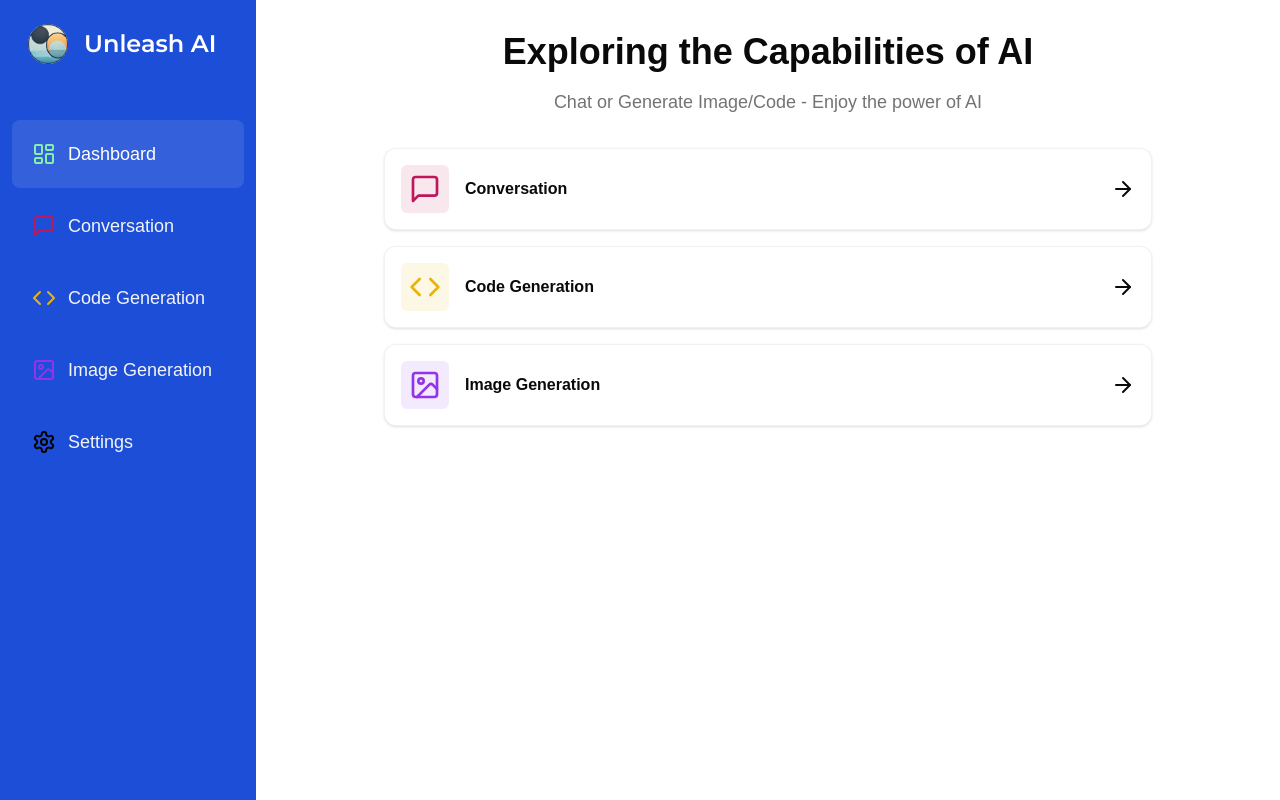
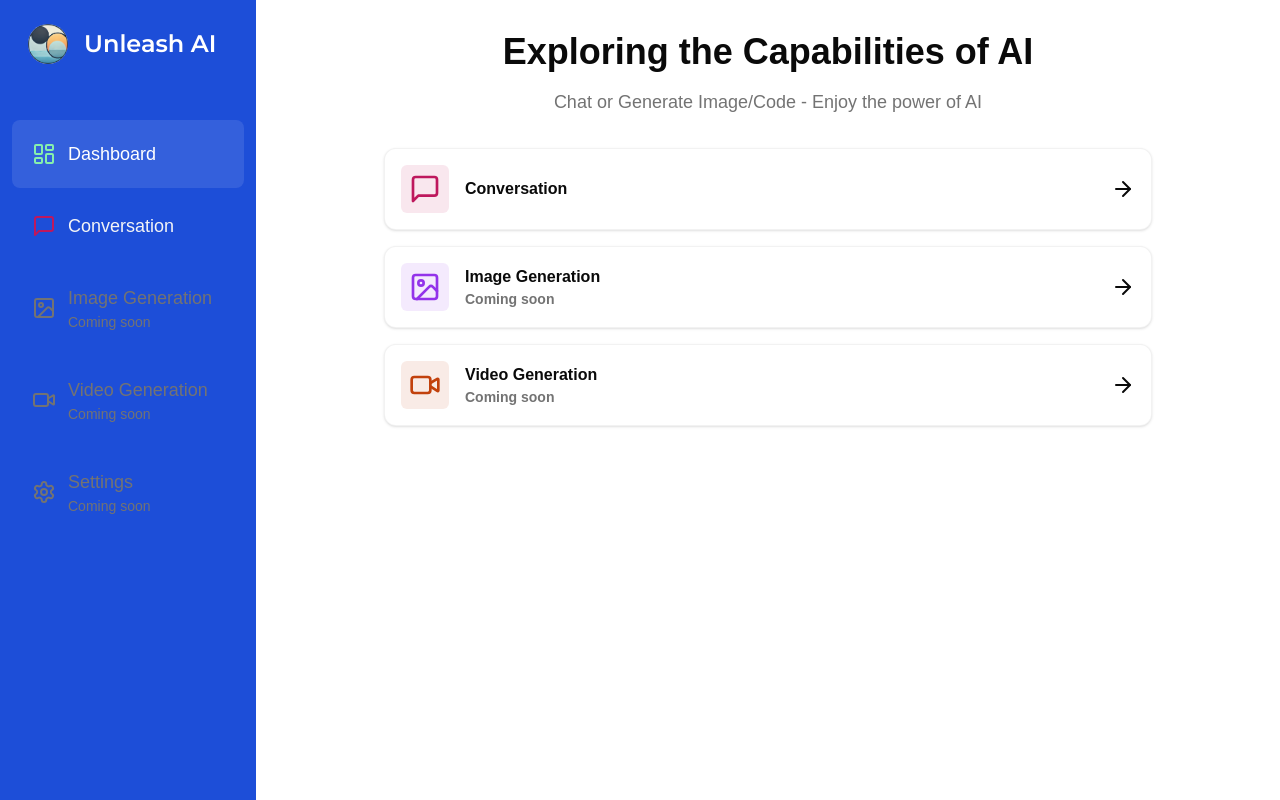
Before and after one commit to shelton-xiaoteng-ma/unleash-ai, a Next.js app: page /dashboard in a window 1280 px wide. Built offline with nearby package versions, Linux system fonts and the light colour scheme; no server answers.

Commit message:
Update UI: dashboard & conversation

```diff
--- a/src/app/(dashboard)/conversation/page.tsx
+++ b/src/app/(dashboard)/conversation/page.tsx
@@ -9,9 +9,9 @@ import {
   useSendMessage,
 } from "@/features/conversation/api/use-send-message";
 import { zodResolver } from "@hookform/resolvers/zod";
-import { MessageSquare } from "lucide-react";
+import { Loader, MessageSquare } from "lucide-react";
 import Image from "next/image";
-import { useState } from "react";
+import { useEffect, useRef, useState } from "react";
 import { useForm } from "react-hook-form";
 import ReactMarkdown from "react-markdown";
 import * as z from "zod";
@@ -21,7 +21,8 @@ export default function ConversationPage() {
   const [messages, setMessages] = useState<sendMessageResponseType["messages"]>(
     []
   );
-  const mutation = useSendMessage();
+  const { mutate, isPending } = useSendMessage();
+  const scrollRef = useRef<HTMLDivElement>(null);
 
   const form = useForm<z.infer<typeof formSchema>>({
     resolver: zodResolver(formSchema),
@@ -31,19 +32,30 @@ export default function ConversationPage() {
   });
 
   const onSubmit = async (values: z.infer<typeof formSchema>) => {
-    mutation.mutate(
+    messages.push({
+      role: "user",
+      content: values["prompt"],
+    });
+    setMessages(messages);
+    mutate(
       { message: values["prompt"] },
       {
-        onSuccess: (data) => {
+        onSuccess: (data: sendMessageResponseType) => {
           setMessages(data.messages);
           form.reset();
         },
-        onError: (error) => {
+        onError: (error: Error) => {
           console.log(error.message);
         },
       }
     );
   };
+
+  useEffect(() => {
+    if (scrollRef.current) {
+      scrollRef.current.scrollTop = scrollRef.current.scrollHeight;
+    }
+  }, [messages]);
 
   return (
     <div className="flex flex-col h-[calc(100vh-80px)]">
@@ -55,9 +67,23 @@ export default function ConversationPage() {
         bgColor="bg-pink-700/10"
       />
       <div className="px-4 lg:px-8 flex flex-col flex-1 overflow-hidden">
-        <div className="flex-1 overflow-y-auto">
+        <div className="flex-1 overflow-y-auto" ref={scrollRef}>
           <div className="relative min-h-full">
-            <div className="absolute inset-0 bg-[url('/logo.png')] bg-no-repeat bg-center bg-[length:60%] opacity-20"></div>
+            <div className="absolute inset-0 bg-[url('/logo.png')] bg-no-repeat bg-center bg-[length:40%] opacity-20"></div>
+            {isPending && (
+              <div className="absolute inset-0 flex flex-col items-center justify-center">
+                <Loader className="text-muted-foreground size-20 animate-spin" />
+                <p className="text-muted-foreground text-xl">Thinking...</p>
+              </div>
+            )}
+            {!isPending && messages.length === 0 && (
+              <div className="absolute inset-0 flex flex-col items-center justify-center">
+                <p className="text-muted-foreground text-lg">
+                  Start your conversation
+                </p>
+              </div>
+            )}
+            {messages.length !== 0 && (
               <div className="relative z-10 space-y-4 p-4">
                 {messages.map(
                   (
@@ -67,7 +93,9 @@ export default function ConversationPage() {
                     <div
                       key={index}
                       className={`flex ${
-                      message.role === "user" ? "justify-end" : "justify-start"
+                        message.role === "user"
+                          ? "justify-end"
+                          : "justify-start"
                       }`}
                     >
                       <div
@@ -104,6 +132,7 @@ export default function ConversationPage() {
                   )
                 )}
               </div>
+            )}
           </div>
         </div>
 
@@ -125,7 +154,7 @@ export default function ConversationPage() {
                   <FormItem className="col-span-12 lg:col-span-10">
                     <FormControl className="m-0 p-0">
                       <Input
-                        disabled={mutation.isPending}
+                        disabled={isPending}
                         placeholder="Send message to AI"
                         {...field}
                         className="border-0 outline-none focus-visible:ring-0 focus-visible:ring-transparent"
@@ -135,7 +164,7 @@ export default function ConversationPage() {
                 )}
               />
               <Button
-                disabled={mutation.isPending}
+                disabled={isPending}
                 variant="ghost"
                 size="icon"
                 className="rounded-full relative hover:bg-pink-700/20 col-span-12 ml-auto lg:col-span-2"
--- a/src/app/(dashboard)/dashboard/page.tsx
+++ b/src/app/(dashboard)/dashboard/page.tsx
@@ -2,7 +2,7 @@
 
 import { Card } from "@/components/ui/card";
 import { cn } from "@/lib/utils";
-import { ArrowRight, Code, ImageIcon, MessageSquare } from "lucide-react";
+import { ArrowRight, ImageIcon, MessageSquare, VideoIcon } from "lucide-react";
 import { useRouter } from "next/navigation";
 
 const tools = [
@@ -12,28 +12,31 @@ const tools = [
     href: "/conversation",
     color: "text-pink-700",
     bgColor: "bg-pink-700/10",
+    disable: false,
   },
-  {
-    label: "Code Generation",
-    icon: Code,
-    href: "/code",
-    color: "text-yellow-500",
-    bgColor: "bg-yellow-500/10",
-  },
+  // {
+  //   label: "Code Generation",
+  //   icon: Code,
+  //   href: "/code",
+  //   color: "text-yellow-500",
+  //   bgColor: "bg-yellow-500/10",
+  // },
   {
     label: "Image Generation",
     icon: ImageIcon,
     href: "/image",
     color: "text-purple-600",
     bgColor: "bg-purple-600/10",
+    disable: true,
   },
-  // {
-  //   label: "Video Generation",
-  //   icon: VideoIcon,
-  //   href: "/video",
-  //   color: "text-orange-700",
-  //   bgColor: "bg-orange-700/10",
-  // },
+  {
+    label: "Video Generation",
+    icon: VideoIcon,
+    href: "/video",
+    color: "text-orange-700",
+    bgColor: "bg-orange-700/10",
+    disable: true,
+  },
   // {
   //   label: "Music Generation",
   //   icon: Music,
@@ -59,14 +62,21 @@ export default function DashboardPage() {
       <div className="px-4 md:px-20 lg:px-32 space-y-4">
         {tools.map((tool) => (
           <Card
-            onClick={() => router.push(tool.href)}
+            onClick={() => {
+              if (!tool.disable) router.push(tool.href);
+            }}
             key={tool.href}
             className="p-4 border-black/5 flex items-center gap-4 hover:shadow-md transition cursor-pointer"
           >
             <div className={cn("p-2 w-fit rounded-md", tool.bgColor)}>
               <tool.icon className={cn("w-8 h-8", tool.color)} />
             </div>
-            <div className="font-semibold">{tool.label}</div>
+            <div className="font-semibold">
+              {tool.label}
+              {tool.disable && (
+                <p className="text-muted-foreground text-sm">Coming soon</p>
+              )}
+            </div>
             <ArrowRight className="ml-auto" />
           </Card>
         ))}
--- a/src/components/sidebar.tsx
+++ b/src/components/sidebar.tsx
@@ -2,11 +2,11 @@
 
 import { cn } from "@/lib/utils";
 import {
-  Code,
   ImageIcon,
   LayoutDashboard,
   MessageSquare,
   Settings,
+  VideoIcon,
 } from "lucide-react";
 import { Montserrat } from "next/font/google";
 import Image from "next/image";
@@ -21,36 +21,41 @@ const routes = [
     icon: LayoutDashboard,
     href: "/dashboard",
     color: "text-green-300",
+    disable: false,
   },
   {
     label: "Conversation",
     icon: MessageSquare,
     href: "/conversation",
     color: "text-pink-700",
+    disable: false,
   },
-  {
-    label: "Code Generation",
-    icon: Code,
-    href: "/code",
-    color: "text-yellow-500",
-  },
+  // {
+  //   label: "Code Generation",
+  //   icon: Code,
+  //   href: "/code",
+  //   color: "text-yellow-500",
+  // },
   {
     label: "Image Generation",
     icon: ImageIcon,
     href: "/image",
     color: "text-purple-600",
+    disable: true,
   },
-  // {
-  //   label: "Video Generation",
-  //   icon: VideoIcon,
-  //   href: "/video",
-  //   color: "text-orange-700",
-  // },
+  {
+    label: "Video Generation",
+    icon: VideoIcon,
+    href: "/video",
+    color: "text-orange-700",
+    disable: true,
+  },
   {
     label: "Settings",
     icon: Settings,
     href: "/settings",
     color: "text-black",
+    disable: true,
   },
   // {
   //   label: "Music Generation",
@@ -62,6 +67,12 @@ const routes = [
 
 export const Sidebar = () => {
   const pathname = usePathname();
+
+  const disableLink = (e: React.MouseEvent, disabled) => {
+    if (disabled) {
+      e.preventDefault();
+    }
+  };
 
   return (
     <div className="h-full flex flex-col space-y-4 py-4 bg-blue-700 text-white">
@@ -78,22 +89,31 @@ export const Sidebar = () => {
         <div className="space-y-1">
           {routes.map((route) => (
             <Link
+              onClick={(e) => {
+                disableLink(e, route.disable);
+              }}
               href={route.href}
               key={route.href}
               className={cn(
                 "text-lg font-medium cursor-pointer p-5 w-full rounded-lg flex items-center flex-1 group hover:text-white hover:bg-white/10 transition",
                 pathname === route.href
                   ? "bg-white/10 text-white"
-                  : "text-gray-100"
+                  : "text-gray-100",
+                route.disable && "text-muted-foreground"
               )}
             >
               <route.icon
                 className={cn(
                   "h-6 w-6 mr-3 group-hover:text-white",
-                  route.color
+                  route.disable ? "text-muted-foreground" : route.color
                 )}
               />
-              {route.label}
+              <div>
+                {route.label}
+                {route.disable && (
+                  <p className="text-muted-foreground text-sm">Coming soon</p>
+                )}
+              </div>
             </Link>
           ))}
         </div>
```
Lines whose indentation alone changed are shown as unchanged.
